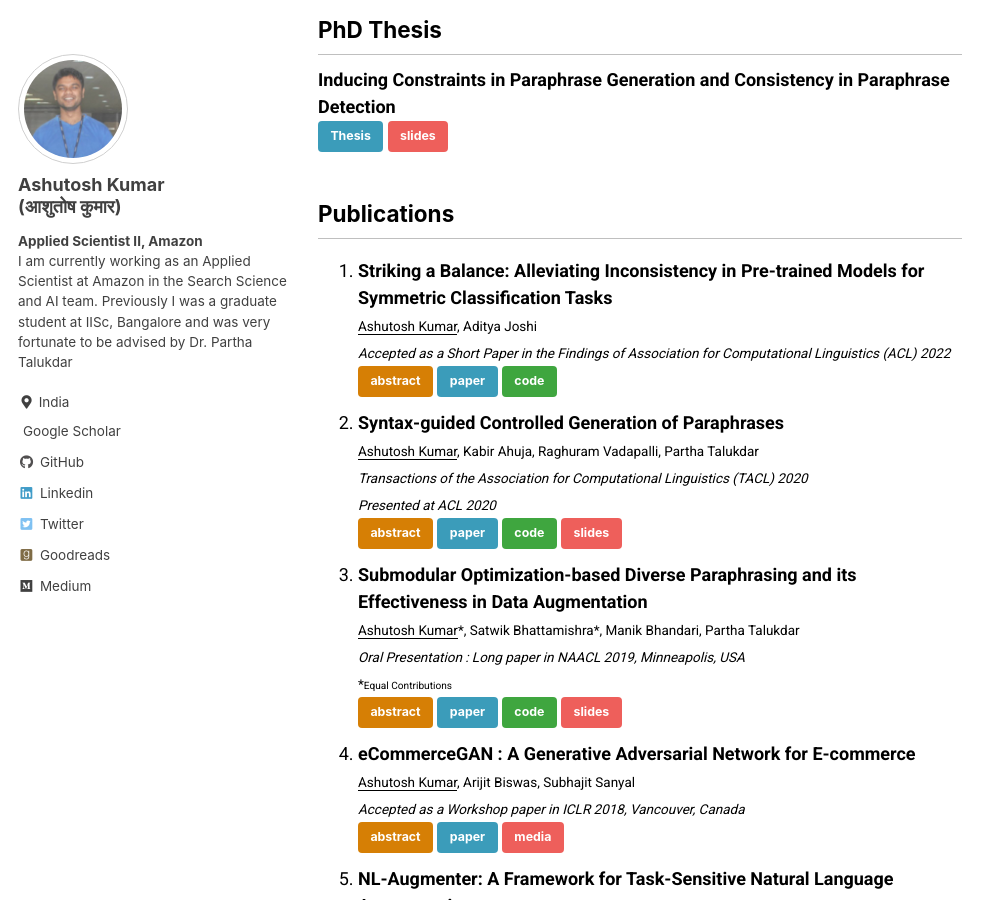
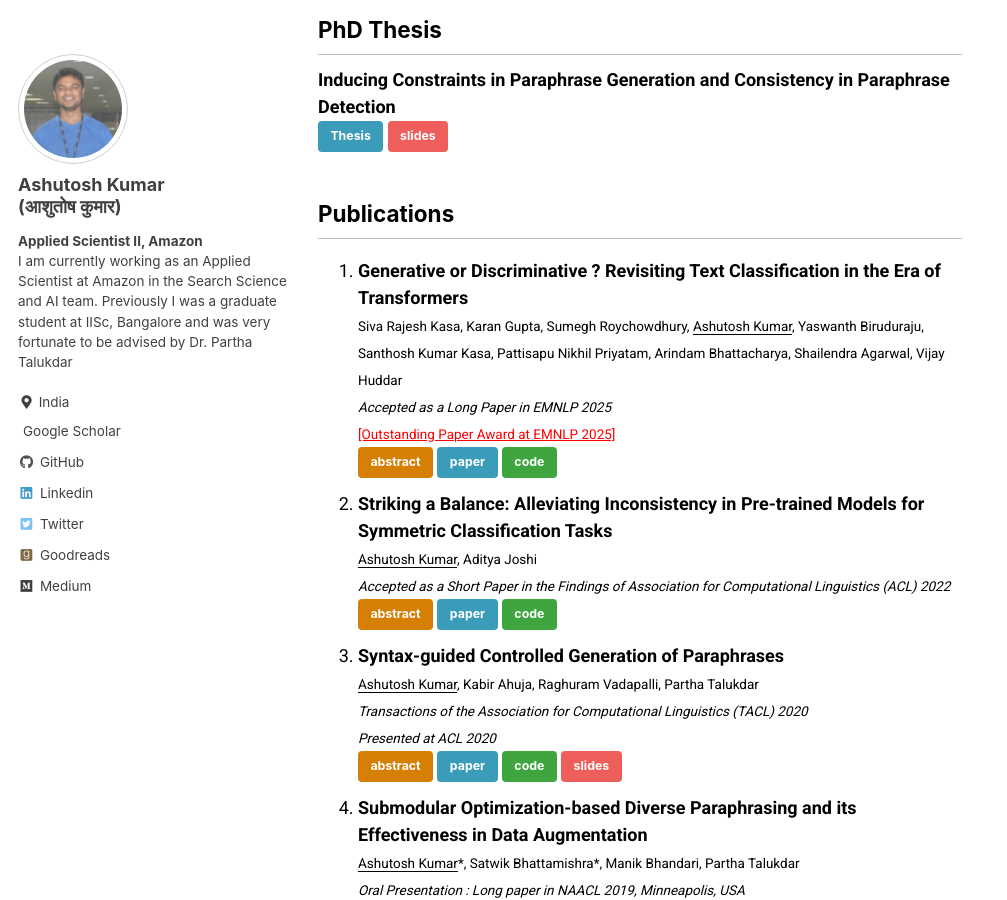
Before and after one commit to ashutoshml/ashutoshml.github.io, a Jekyll site: the page built from _pages/about.md, in a window 1280 px wide and 900 px high, scrolled down 1110 px. Shown: the whole window, without its empty margins (0-1007 px from the left). Built offline with Jekyll 4.4.1, drawn with Linux system fonts in a browser that asks for light colours; cached includes are drawn as plain includes; a style sheet for code colours, icons or effects is not loaded; some of the changed text lies outside the part shown.

Commit message:
Update about.md

```diff
--- a/_pages/about.md
+++ b/_pages/about.md
@@ -53,7 +53,22 @@ Software Engineer
 
 
 ## Publications
-1. **Striking a Balance: Alleviating Inconsistency in Pre-trained Models for Symmetric Classification Tasks**
+1. **Generative or Discriminative ? Revisiting Text Classification in the Era of Transformers**
+    <br>
+    <small>
+    Siva Rajesh Kasa, Karan Gupta, Sumegh Roychowdhury, <u>Ashutosh Kumar</u>, Yaswanth Biruduraju, Santhosh Kumar Kasa, Pattisapu Nikhil Priyatam, Arindam Bhattacharya, Shailendra Agarwal, Vijay Huddar <br>
+    *Accepted as a Long Paper in EMNLP 2025* <br>
+    <a href='https://x.com/emnlpmeeting/status/1986922938856042713?s=20' style="color:red;" target="_blank">[Outstanding Paper Award at EMNLP 2025]</a> <br>
+    </small>
+    [abstract](#genordisc){: .btn .btn--warning .btn--small .tglbtn}
+    [paper](https://aclanthology.org/2025.emnlp-main.486/){: .btn .btn--info .btn--small}
+    [code](https://github.com/amazon-science/Generative-vs-Discriminative-Classifiers){: .btn .btn--success .btn--small}
+    <div class="collapse-box notice" id="genordisc">
+        The comparison between discriminative and generative classifiers has intrigued researchers since Efron's seminal analysis of logistic regression versus discriminant analysis. While early theoretical work established that generative classifiers exhibit lower sample complexity but higher asymptotic error in simple linear settings, these trade-offs remain unexplored in the transformer era. We present the first comprehensive evaluation of modern generative and discriminative architectures - Auto-regressive modeling, Masked Language Modeling, Discrete Diffusion, and Encoders for text classification. Our study reveals that the classical 'two regimes' phenomenon manifests distinctly across different architectures and training paradigms. Beyond accuracy, we analyze sample efficiency, calibration, noise robustness, and ordinality across diverse scenarios. Our findings offer practical guidance for selecting the most suitable modeling approach based on real-world constraints such as latency and data limitations.
+    </div>
+
+
+2. **Striking a Balance: Alleviating Inconsistency in Pre-trained Models for Symmetric Classification Tasks**
     <br>
     <small>
     <u>Ashutosh Kumar</u>, Aditya Joshi <br>
@@ -146,6 +161,7 @@ Software Engineer
 <br>2022: ICLR, ACL ARR, NeurIPS
 <br>2023: ICLR, ACL ARR, EMNLP, NeurIPS</p>
 <br>2024: ACL ARR </p>
+<br>2025: ICLR, ACL ARR, NeurIPS</p>
 
 ### Judge
 <p>Initiative for Research & Innovation in STEM (IRIS) National Fair 2020</p>
```
Also changed, not shown: other parts of _pages/about.md (+5 -5 lines).
